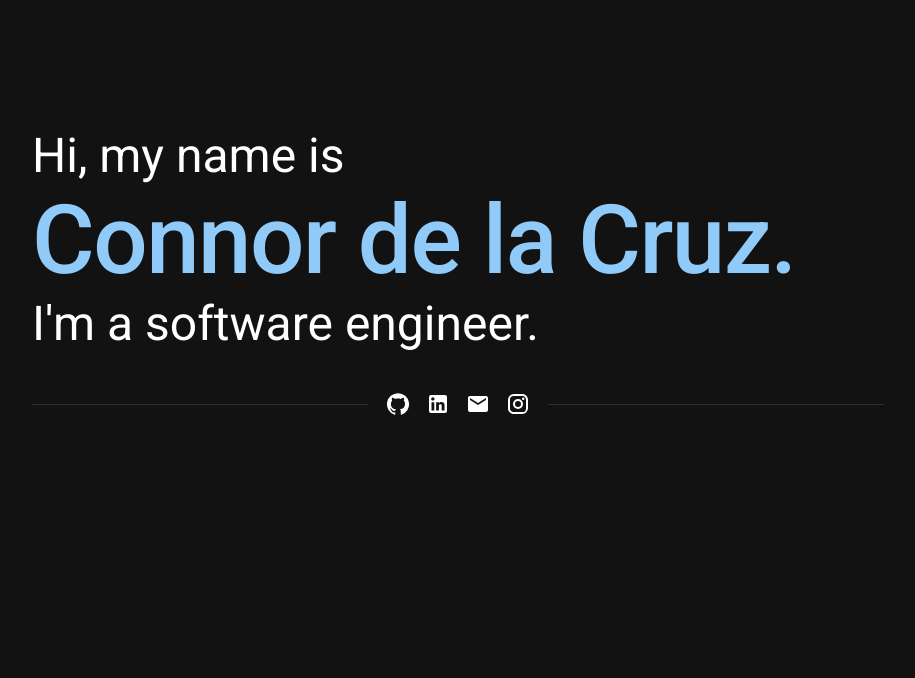
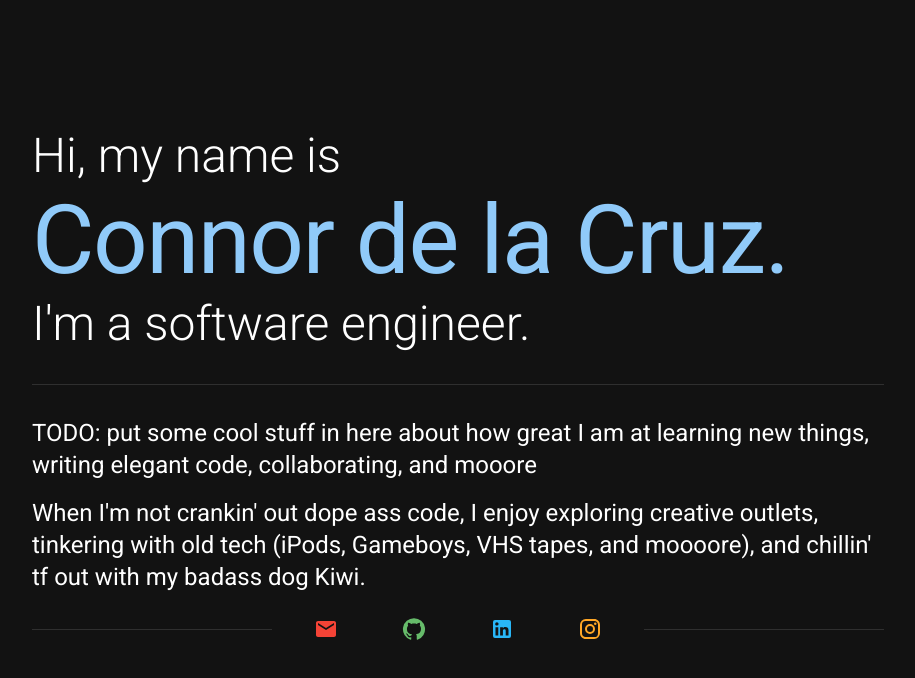
Before and after one commit to connordelacruz/connordelacruz.github.io, a React (Vite) app: page / in a window 1280 px wide. Shown: the top 678 px of the page, without its empty margins (182-1097 px from the left). Built offline with nearby package versions, Linux system fonts and the light colour scheme.

Commit message:
hacked together a rough layout for the top bit

```diff
--- a/src/App.jsx
+++ b/src/App.jsx
@@ -1,5 +1,6 @@
 import { Box, Container, createTheme, CssBaseline, Divider, ThemeProvider, Typography } from '@mui/material'
-import { Socials } from './components/Socials.jsx'
+import { SocialLink } from './components/SocialLink.jsx'
+import { Email, GitHub, Instagram, LinkedIn } from '@mui/icons-material'
 
 function App() {
 
@@ -7,45 +8,96 @@ function App() {
   // Theme
   // ================================================================================
   const theme = createTheme({
+    // Colors
     palette: {
       mode: 'dark',
-    }
+    },
+    // Component Props
+    components: {},
   })
 
   // ================================================================================
   // Render
   // ================================================================================
   return (
-    <ThemeProvider theme={ theme }>
+    <ThemeProvider theme={theme}>
       <CssBaseline/>
-      {/*Hero/about section*/ }
-      <Container maxWidth="md">
+
+      {/*TODO: app bar */}
+
+      <Container id="section-top" maxWidth="md">
+
+        { /* Hero Banner */}
         <Box
-          id="section-top"
-          sx={ {
-            py: 16,
-          } }
+          sx={{
+            mt: 16,
+            mb: 4,
+          }}
         >
-          <Typography variant="h3">Hi, my name is</Typography>
+          <Typography
+            variant="h3"
+            sx={{
+              fontWeight: 300,
+            }}
+          >
+            Hi, my name is
+          </Typography>
           <Typography
             variant="h1"
             color="primary"
-            sx={ { fontWeight: 500 } }
+            sx={{fontWeight: 400}}
           >
             Connor de la Cruz.
           </Typography>
-          <Typography variant="h3">
+          <Typography
+            variant="h3"
+            sx={{
+              fontWeight: 300,
+            }}
+          >
             I'm a software engineer.
           </Typography>
 
-          <Divider sx={{mt: 4}}>
-            <Socials/>
+          <Divider sx={{my: 4}}/>
+
+          <Box id="section-about">
+            <Typography variant="h5" component="p" mb={2}>
+              TODO: put some cool stuff in here about how great I am at learning new things, writing elegant code,
+              collaborating, and mooore
+            </Typography>
+            <Typography variant="h5" component="p">
+              When I'm not crankin' out dope ass code, I enjoy exploring creative outlets, tinkering with old tech
+              (iPods,
+              Gameboys, VHS tapes, and moooore), and chillin' tf out with my badass dog Kiwi.
+            </Typography>
+          </Box>
+
+          <Divider sx={{mt: 2}}>
+            <SocialLink
+              label="Email"
+              iconComponent={<Email/>}
+              color="error"
+            />
+            <SocialLink
+              label="GitHub"
+              iconComponent={<GitHub/>}
+              color="success"
+            />
+            <SocialLink
+              label="LinkedIn"
+              iconComponent={<LinkedIn/>}
+              color="info"
+            />
+            <SocialLink
+              label="Instagram"
+              iconComponent={<Instagram/>}
+              color="warning"
+            />
           </Divider>
         </Box>
+
+        {/*TODO: content*/}
       </Container>
-
-      {/*TODO: app bar (sticky)*/ }
-
 
     </ThemeProvider>
   )
--- /dev/null
+++ b/src/components/SocialLink.jsx
@@ -0,0 +1,22 @@
+import { IconButton } from '@mui/material'
+
+export const SocialLink = ({
+                             url,
+                             label,
+                             iconComponent,
+                             ...props
+                           }) => {
+  return (
+    <IconButton
+      aria-label={label}
+      href={url}
+      target="_blank"
+      sx={{
+        mx: 3,
+      }}
+      {...props}
+    >
+      {iconComponent}
+    </IconButton>
+  )
+}
--- a/src/components/Socials.jsx
+++ /dev/null
@@ -1,41 +0,0 @@
-import { IconButton } from '@mui/material'
-import { Email, GitHub, Instagram, LinkedIn } from '@mui/icons-material'
-
-const SocialLink = ({
-                      url,
-                      label,
-                      iconComponent,
-                    }) => {
-  return (
-    <IconButton
-      aria-label={label}
-      href={url}
-      target="_blank"
-    >
-      {iconComponent}
-    </IconButton>
-  )
-}
-
-export const Socials = ({}) => {
-  return (
-    <>
-      <SocialLink
-        label="GitHub"
-        iconComponent={<GitHub/>}
-      />
-      <SocialLink
-        label="LinkedIn"
-        iconComponent={<LinkedIn/>}
-      />
-      <SocialLink
-        label="Email"
-        iconComponent={<Email/>}
-      />
-      <SocialLink
-        label="Instagram"
-        iconComponent={<Instagram/>}
-      />
-    </>
-  )
-}
```
